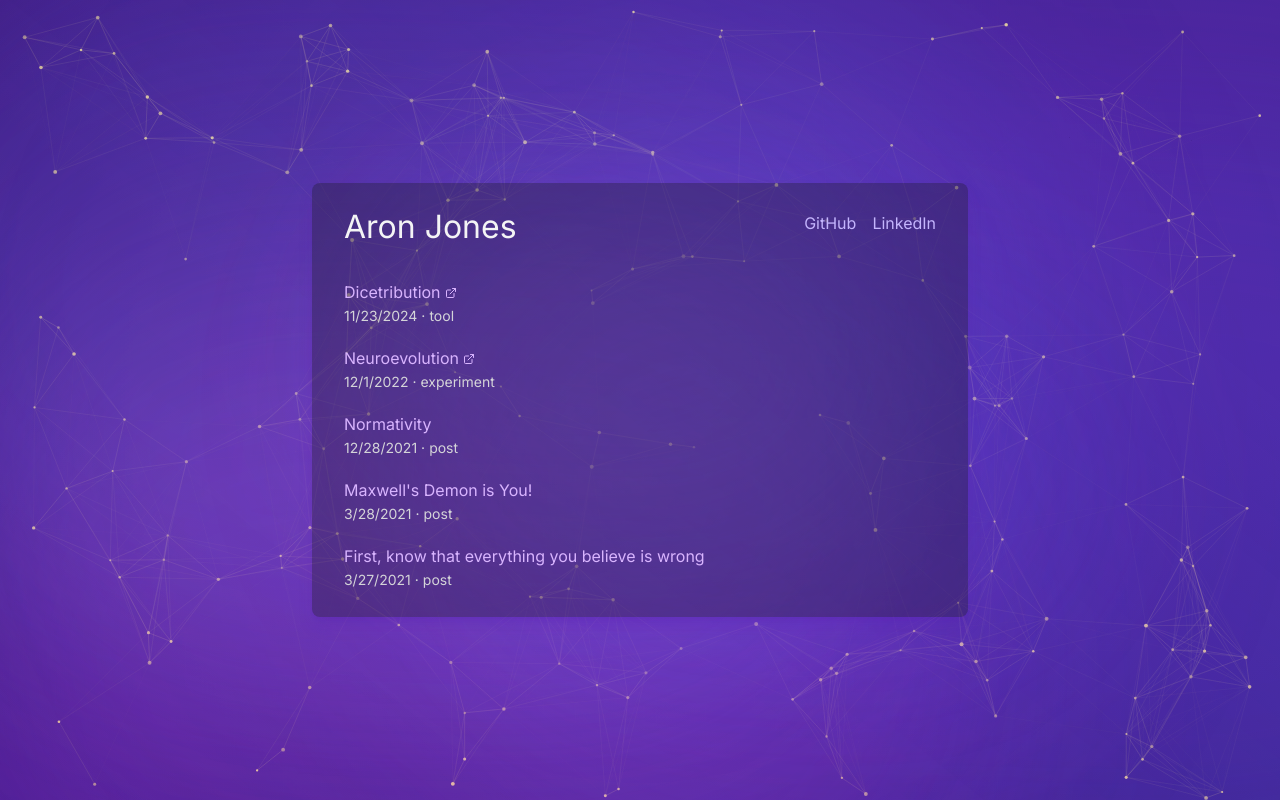
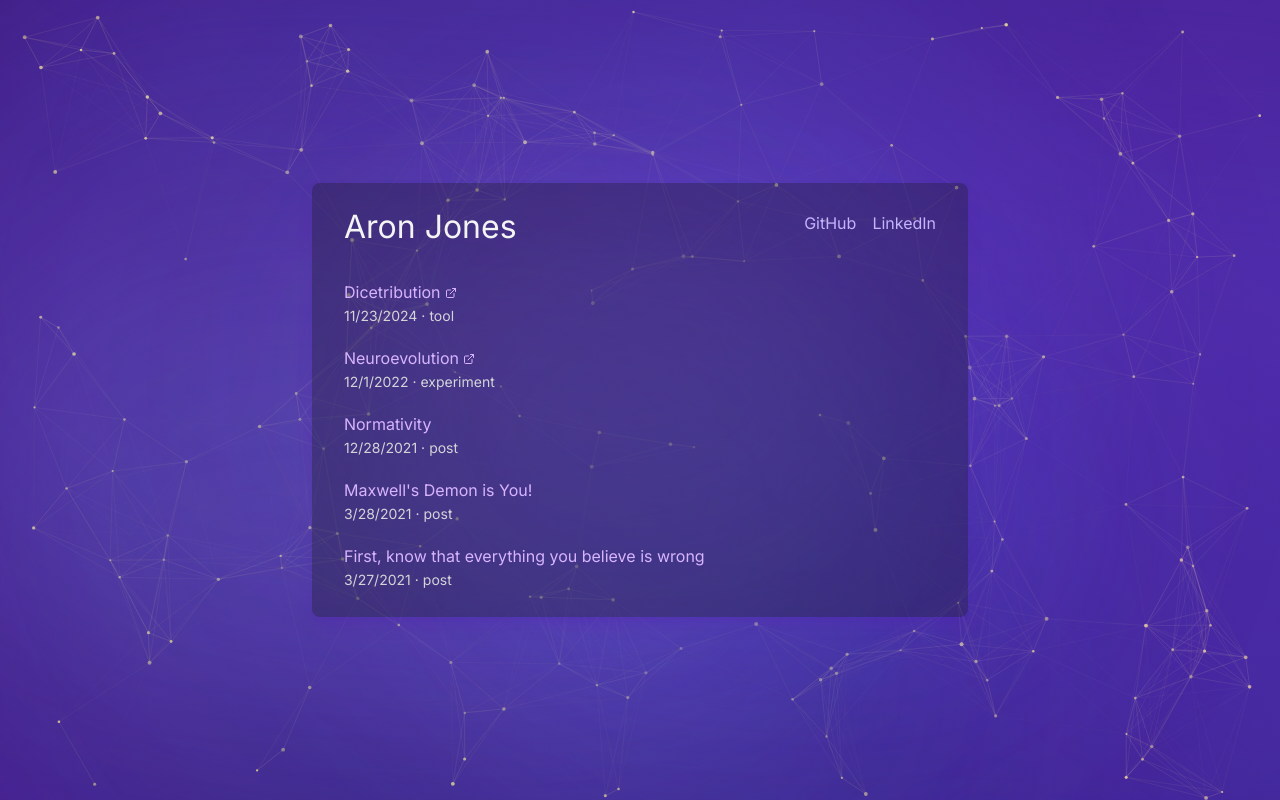
Before and after one commit to defrex/defrex-com, a Next.js app: page / in a window 1280 px wide. Built offline with nearby package versions, Linux system fonts and the light colour scheme.

Commit message:
tweak gradient colors

```diff
--- a/src/components/background-gradient/background-gradient.module.css
+++ b/src/components/background-gradient/background-gradient.module.css
@@ -12,13 +12,13 @@
   /* Blob colors */
   --blob-1: theme('colors.violet.600 / 30%');
   --blob-2: theme('colors.indigo.500 / 30%');
-  --blob-3: theme('colors.fuchsia.500 / 20%');
+  --blob-3: theme('colors.cyan.800 / 20%');
   --blob-4: theme('colors.violet.400 / 20%');
   --blob-5: theme('colors.indigo.600 / 20%');
   --blob-6: theme('colors.violet.500 / 20%');
 
   /* Radial gradient colors */
-  --radial-color: theme('colors.fuchsia.500 / 15%');
+  --radial-color: theme('colors.cyan.800 / 20%');
 
   /* Mesh gradient colors */
   --mesh-color-1: theme('colors.violet.500 / 10%');
@@ -146,16 +146,15 @@
     var(--mesh-color-2) 60%
   );
 }
-
 @keyframes float {
   0% {
     transform: translate(0px, 0px) rotate(0deg);
   }
   33% {
-    transform: translate(-100px, 100px) rotate(8deg);
+    transform: translate(-150px, 150px) rotate(12deg);
   }
   66% {
-    transform: translate(100px, -100px) rotate(-8deg);
+    transform: translate(150px, -150px) rotate(-12deg);
   }
   100% {
     transform: translate(0px, 0px) rotate(0deg);
@@ -167,10 +166,10 @@
     transform: translate(0px, 0px) rotate(0deg);
   }
   33% {
-    transform: translate(100px, -100px) rotate(-8deg);
+    transform: translate(150px, -150px) rotate(-12deg);
   }
   66% {
-    transform: translate(-100px, 100px) rotate(8deg);
+    transform: translate(-150px, 150px) rotate(12deg);
   }
   100% {
     transform: translate(0px, 0px) rotate(0deg);
@@ -180,15 +179,15 @@
 @keyframes pulseSlow {
   0% {
     opacity: 0.1;
-    transform: scale(0.85);
+    transform: scale(0.775);
   }
   50% {
     opacity: 0.9;
-    transform: scale(1.15);
+    transform: scale(1.225);
   }
   100% {
     opacity: 0.1;
-    transform: scale(0.85);
+    transform: scale(0.775);
   }
 }
 
```
